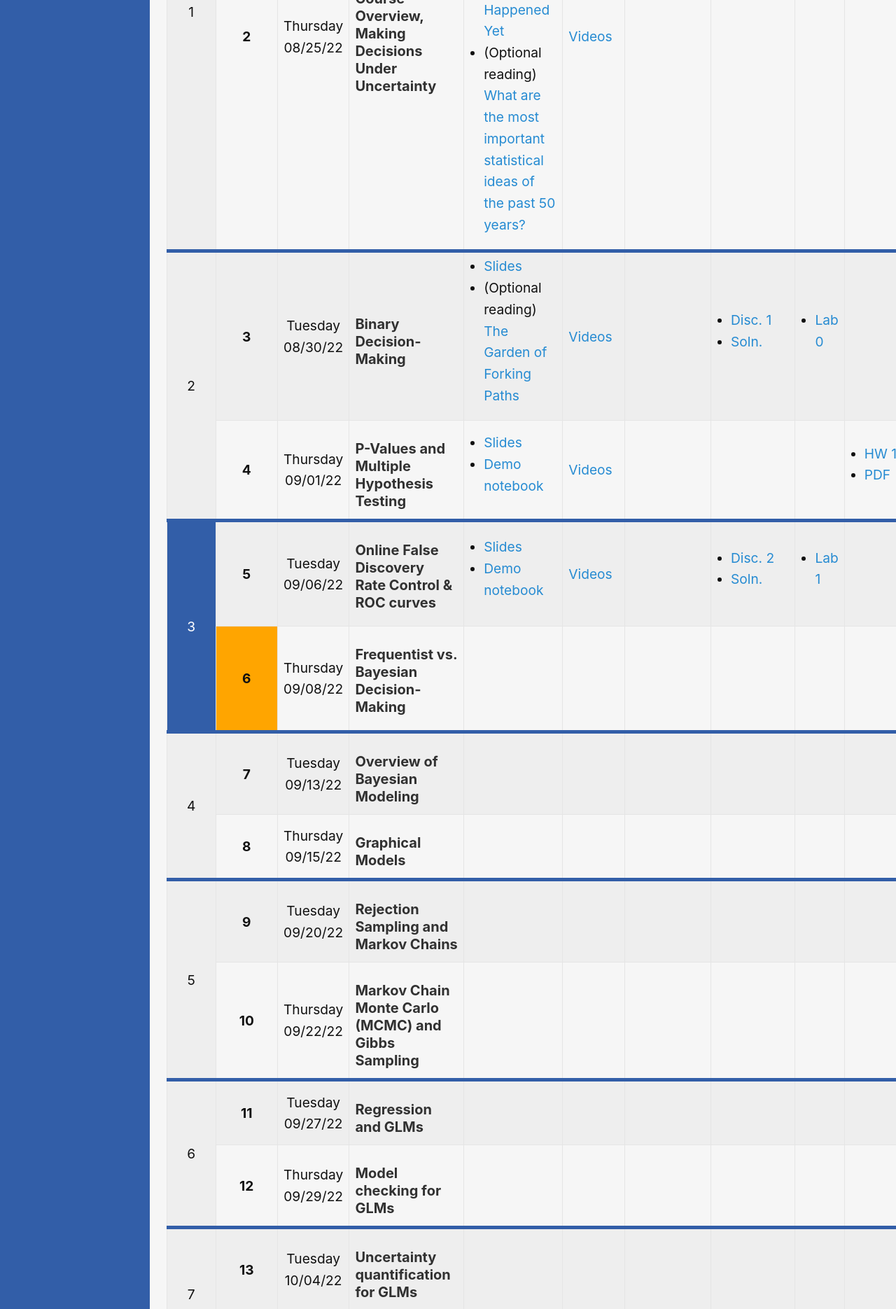
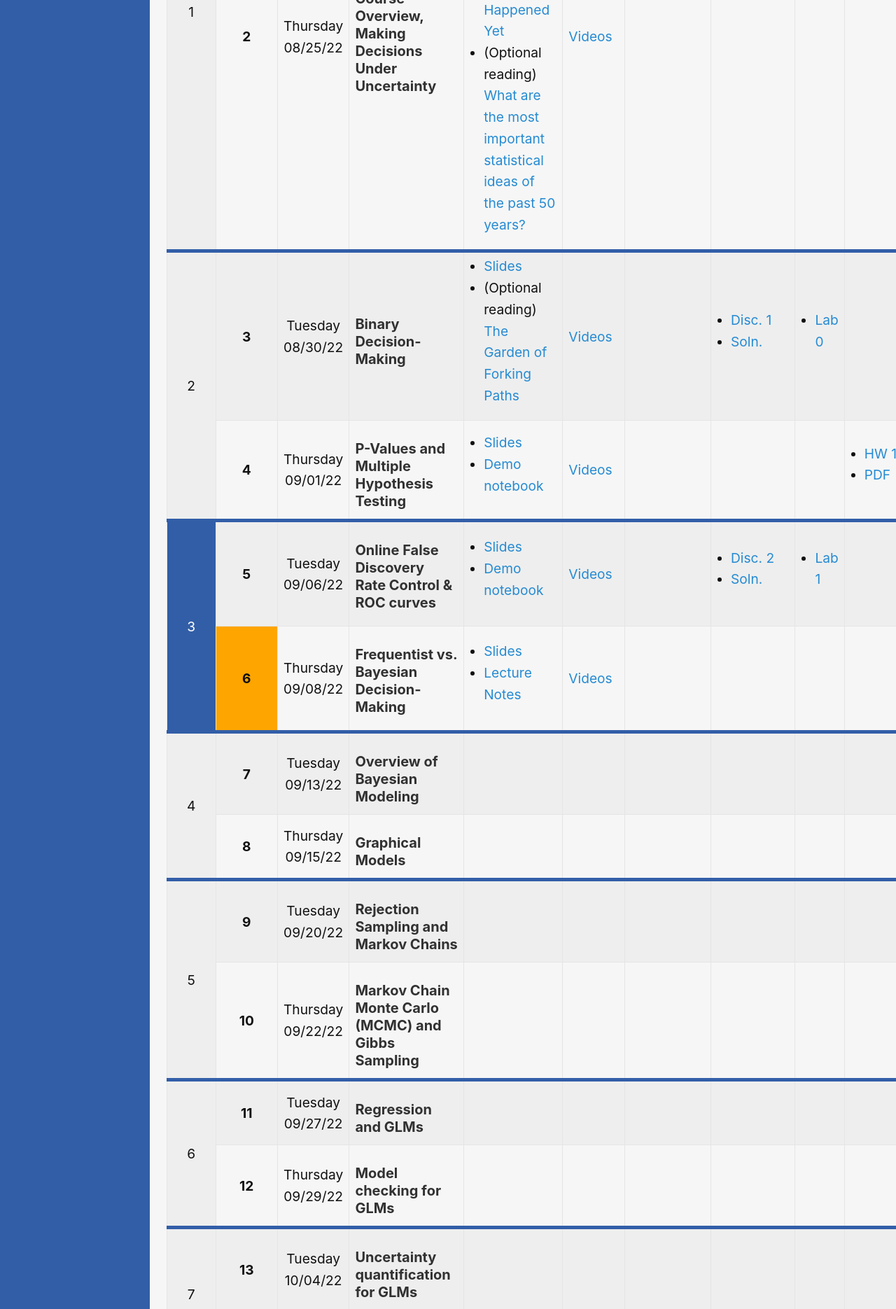
Before and after one commit to ds-102/fa22, a Jekyll site: the page built from index.md, in a window 1280 px wide. Shown: the part 839-2709 px from the top of the page at 70% size. Built offline with Jekyll 4.4.1, drawn with Linux system fonts in a browser that asks for light colours.

Commit message:
add lec5 to site

```diff
--- a/_data/lectures.yml
+++ b/_data/lectures.yml
@@ -65,6 +65,10 @@
 
 - date: Thursday 09/08/22
   topic: Frequentist vs. Bayesian Decision-Making
+  video: https://www.youtube.com/watch?v=0tZXjb20Cgc&list=PLSEfoRJ1f3UNPRJxzZuob052CGU9IG8Qe
+  slides: |
+      - [Slides](https://docs.google.com/presentation/d/1IvUazDlvCkaSgkJ2Srvhv_Uz9BfY-VyBWDklRWqB0mE/edit?usp=sharing)
+      - [Lecture Notes](http://data102.datahub.berkeley.edu/hub/user-redirect/git-sync?repo=https://github.com/ds-102/fa22&subPath=lecture/lecture05/decision_theory.ipynb)
 
 - date: Tuesday 09/13/22
   topic: Overview of Bayesian Modeling
```
